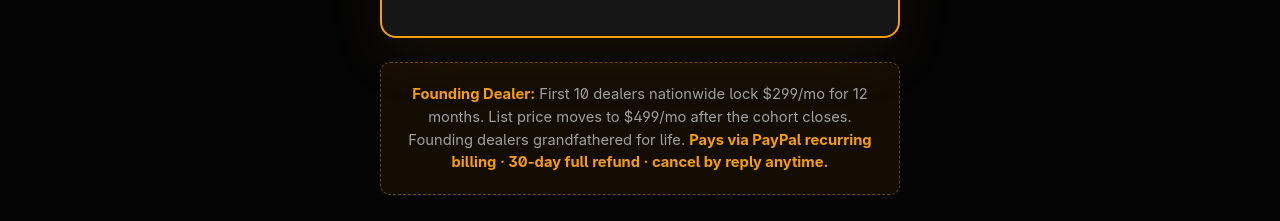
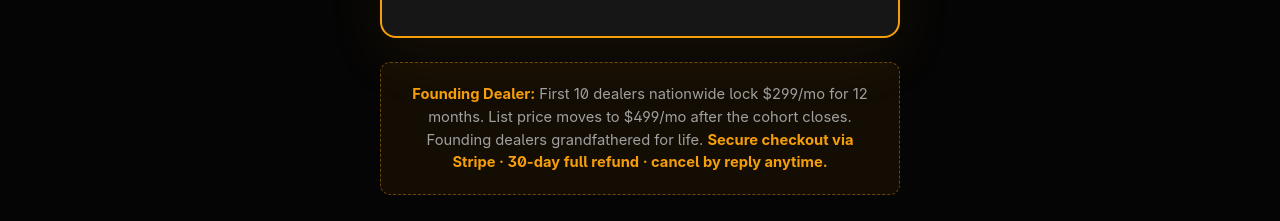
Before and after one commit to Flyingmiata-droid/flyingmiata-droid.github.io, a plain HTML site: page index.html in a window 1280 px wide. Shown: the part 7420-7641 px from the top of the page. Drawn offline with Linux system fonts and the light colour scheme.

Commit message:
fix: PayPal->Stripe in founding-dealer copy block

```diff
--- a/index.html
+++ b/index.html
@@ -1091,7 +1091,7 @@
         <a href="#waitlist-2" style="display:block; margin-top:0.75rem; font-size:0.85rem; color:var(--text-muted);">Or get a sample report first &rarr;</a>
       </div>
       <div class="founding">
-        <strong>Founding Dealer:</strong> First 10 dealers nationwide lock $299/mo for 12 months. List price moves to $499/mo after the cohort closes. Founding dealers grandfathered for life. <strong>Pays via PayPal recurring billing &middot; 30-day full refund &middot; cancel by reply anytime.</strong>
+        <strong>Founding Dealer:</strong> First 10 dealers nationwide lock $299/mo for 12 months. List price moves to $499/mo after the cohort closes. Founding dealers grandfathered for life. <strong>Secure checkout via Stripe &middot; 30-day full refund &middot; cancel by reply anytime.</strong>
       </div>
     </div>
   </section>
```
